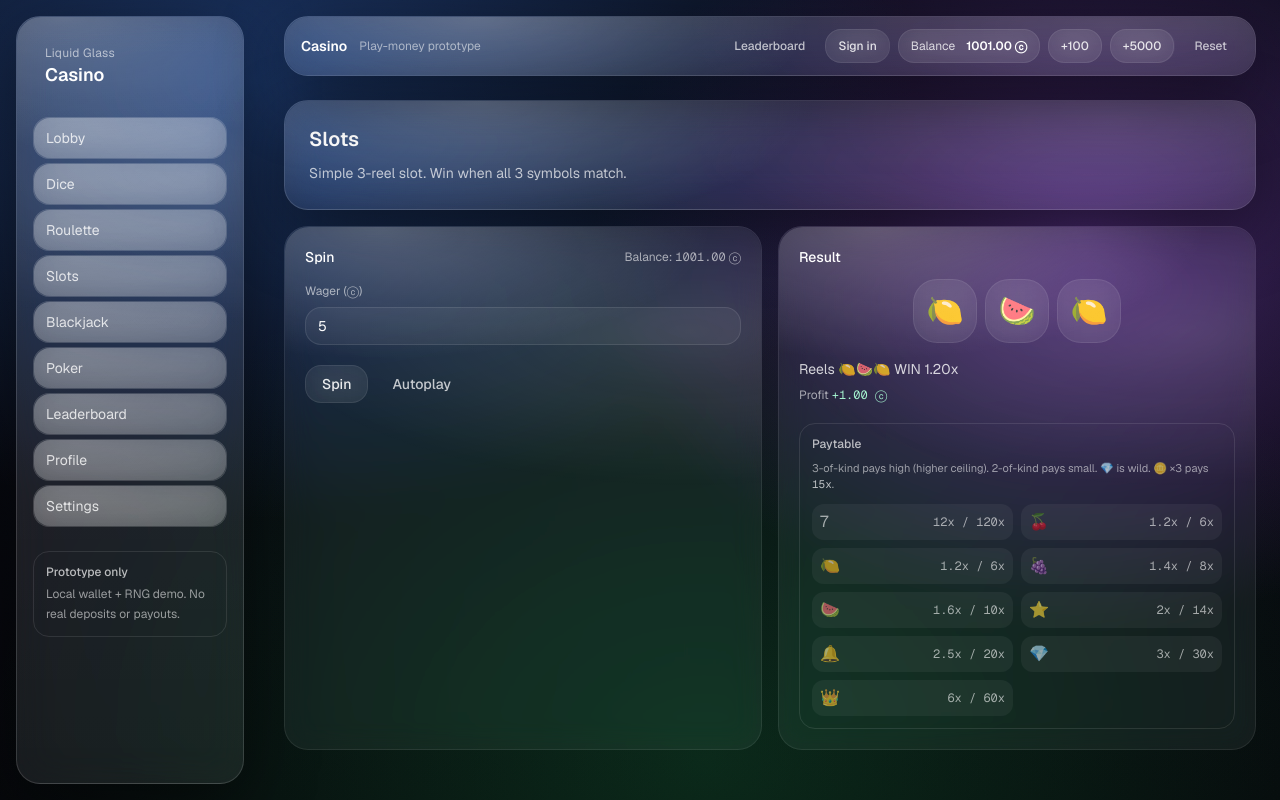
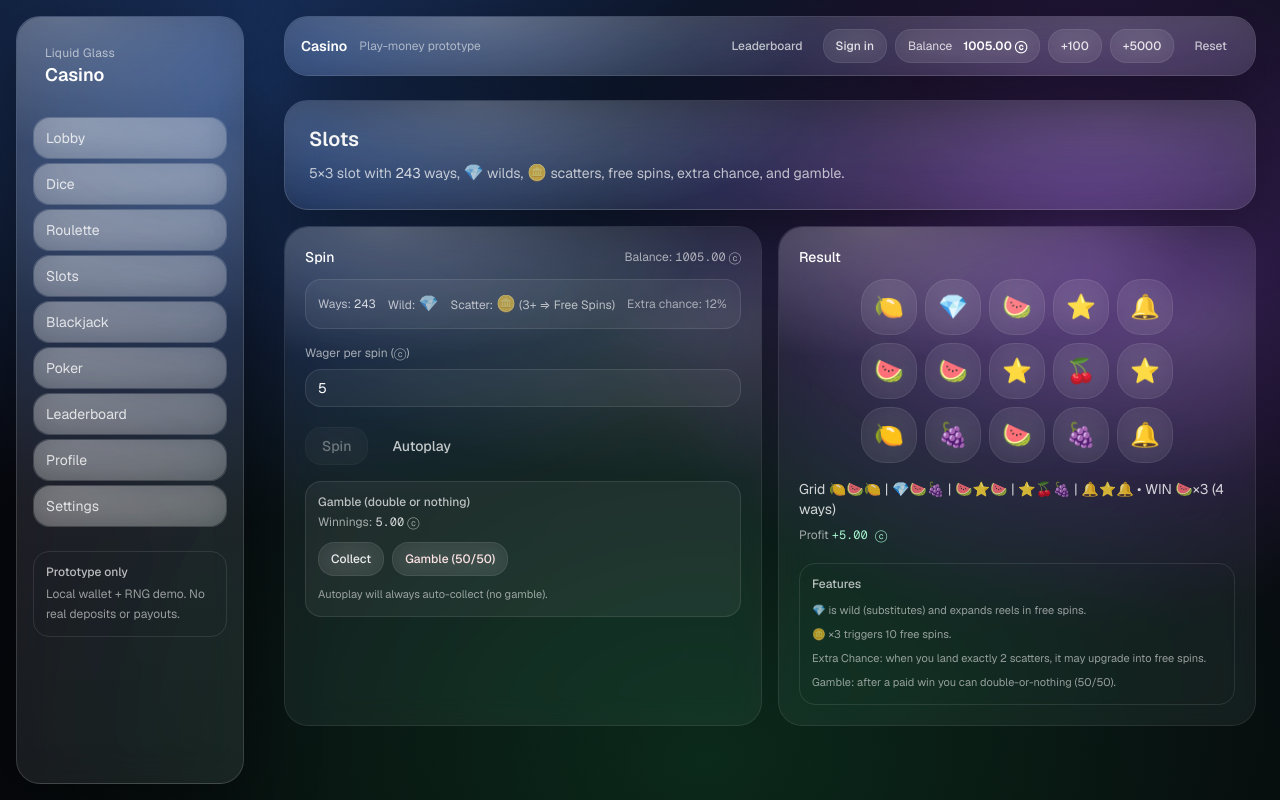
Before and after one commit to rchqwk/liquid-glass-casino, a Next.js app: page /casino/slots in a window 1280 px wide. Both pictures are taken after a click on the button "Spin". Built offline with nearby package versions, Linux system fonts and the light colour scheme; no server answers; the database is empty.

Commit message:
Upgrade slots to 5x3 243-ways with free spins, extra chance, gamble

```diff
--- a/app/casino/slots/page.tsx
+++ b/app/casino/slots/page.tsx
@@ -4,74 +4,30 @@ import { useEffect, useMemo, useRef, useState } from "react";
 import { useWallet } from "../../lib/wallet";
 import { useAuth } from "../../lib/authClient";
 import { useGameConfig } from "../../lib/gameConfigClient";
-
-type SymbolKey =
-  | "🍒"
-  | "🍋"
-  | "🍇"
-  | "🍉"
-  | "⭐"
-  | "🔔"
-  | "💎" // wild
-  | "👑"
-  | "7"
-  | "🪙"; // scatter/bonus
-
-const WILD = "💎" as const;
-const SCATTER = "🪙" as const;
-type Wild = typeof WILD;
-type Scatter = typeof SCATTER;
-
-const SYMBOLS: { s: SymbolKey; w: number }[] = [
-  { s: "🍒", w: 22 },
-  { s: "🍋", w: 22 },
-  { s: "🍇", w: 18 },
-  { s: "🍉", w: 16 },
-  { s: "⭐", w: 10 },
-  { s: "🔔", w: 8 },
-  { s: "💎", w: 5 },
-  { s: "👑", w: 4 },
-  { s: "🪙", w: 3 },
-  { s: "7", w: 2 },
-];
-
-// Higher ceiling (bigger jackpots) + smaller wins for 2-of-kind.
-const PAY_3: Record<Exclude<SymbolKey, Scatter>, number> = {
-  "🍒": 6,
-  "🍋": 6,
-  "🍇": 8,
-  "🍉": 10,
-  "⭐": 14,
-  "🔔": 20,
-  "💎": 30, // 3 wilds
-  "👑": 60,
-  "7": 120, // highest ceiling
-};
-
-const PAY_2: Record<Exclude<SymbolKey, Scatter>, number> = {
-  "🍒": 1.2,
-  "🍋": 1.2,
-  "🍇": 1.4,
-  "🍉": 1.6,
-  "⭐": 2,
-  "🔔": 2.5,
-  "💎": 3,
-  "👑": 6,
-  "7": 12,
-};
-
-const SCATTER_3_PAYOUT = 15; // bonus if 3 scatters appear
+import {
+  SCATTER,
+  WILD,
+  type SymbolKey,
+  type SpinMode,
+  spinSlots243Ways,
+} from "./slotEngine";
 
 export default function SlotsPage() {
   const { placeBet, balance } = useWallet();
   const { reportResult } = useAuth();
   const cfg = useGameConfig();
+
   const [wager, setWager] = useState(5);
   const [spinning, setSpinning] = useState(false);
   const [auto, setAuto] = useState(false);
   const autoRef = useRef(false);
+
+  const [freeSpinsLeft, setFreeSpinsLeft] = useState(0);
+  const [pendingGamble, setPendingGamble] = useState<number | null>(null);
+  const [lastGrid, setLastGrid] = useState<SymbolKey[][] | null>(null);
+  const [lastWasFreeSpin, setLastWasFreeSpin] = useState(false);
+
   const [last, setLast] = useState<{
-    reels: [SymbolKey, SymbolKey, SymbolKey];
     profit: number;
     outcome: string;
     multiplier: number;
@@ -81,119 +37,111 @@ export default function SlotsPage() {
     autoRef.current = auto;
   }, [auto]);
 
-  const weightedPick = (r01: number): SymbolKey => {
-    const total = SYMBOLS.reduce((a, b) => a + b.w, 0);
-    let x = r01 * total;
-    for (const it of SYMBOLS) {
-      x -= it.w;
-      if (x <= 0) return it.s;
-    }
-    return SYMBOLS[0]!.s;
-  };
-
-  const evaluate = (reels: [SymbolKey, SymbolKey, SymbolKey]) => {
-    const scale = Math.min(10, Math.max(0.1, cfg.slotsPayoutScale ?? 1));
-    const scatterCount = reels.filter((s) => s === SCATTER).length;
-    if (scatterCount === 3) {
-      return {
-        multiplier: SCATTER_3_PAYOUT * scale,
-        outcome: `Reels ${reels.join("")} BONUS ${(SCATTER_3_PAYOUT * scale).toFixed(2)}x`,
-      };
-    }
-
-    // Find best 3-of-kind / 2-of-kind considering WILD substitution.
-    const candidates = Object.keys(PAY_3) as Exclude<SymbolKey, Scatter>[];
-    let bestMatch = 0;
-    let bestSym: Exclude<SymbolKey, Scatter> = "🍒";
-
-    for (const sym of candidates) {
-      const matchCount = reels.filter((r) => r === sym || r === WILD).length;
-      if (matchCount > bestMatch) {
-        bestMatch = matchCount;
-        bestSym = sym;
-      }
-    }
-
-    if (bestMatch >= 3) {
-      const m = PAY_3[bestSym] * scale;
-      return { multiplier: m, outcome: `Reels ${reels.join("")} WIN ${m.toFixed(2)}x` };
-    }
-    if (bestMatch === 2) {
-      const m = PAY_2[bestSym] * scale;
-      return { multiplier: m, outcome: `Reels ${reels.join("")} WIN ${m.toFixed(2)}x` };
-    }
-
-    return { multiplier: 0, outcome: `Reels ${reels.join("")} LOSE` };
-  };
-
-  const paytableRows = useMemo(
-    () =>
-      (Object.keys(PAY_3) as Exclude<SymbolKey, Scatter>[]).map((k) => ({
-        k,
-        v3: PAY_3[k],
-        v2: PAY_2[k],
-      })),
+  const payInfo = useMemo(
+    () => ({
+      ways: 243,
+      extraChanceProbability: 0.12,
+    }),
     [],
   );
 
-  const spinOnce = () => {
+  const defaultGrid: SymbolKey[][] = useMemo(
+    () => [
+      ["🍒", "⭐", "🍋"],
+      ["🍉", "🍇", "⭐"],
+      ["🔔", "🍒", "🍋"],
+      ["💎", "🍇", "🪙"],
+      ["7", "🍒", "👑"],
+    ],
+    [],
+  );
+
+  const doSpin = () => {
     if (spinning) return;
     if (!Number.isFinite(wager) || wager <= 0) return;
+    if (pendingGamble != null) return;
+
+    const mode: SpinMode = freeSpinsLeft > 0 ? "freespin" : "base";
+    const isFree = mode === "freespin";
+
+    // In this prototype, "free spins" still use the same wager, but we refund the stake via +1x base multiplier.
     if (balance < wager) {
       setAuto(false);
       return;
     }
 
     setSpinning(true);
-
-    // A little “spin” delay for animation feel
-    setTimeout(() => {
-      let reels: [SymbolKey, SymbolKey, SymbolKey] = ["🍒", "🍒", "🍒"];
+    window.setTimeout(() => {
+      let grid: SymbolKey[][] | null = null;
+      let triggeredFreeSpins = false;
 
       const bet = placeBet({
-        game: "Slots",
+        game: isFree ? "Slots (Free Spin)" : "Slots",
         wager,
         resolve: (rng) => {
-          // Weighted reels using deterministic floats
-          const a = weightedPick(rng.float(0));
-          const b = weightedPick(rng.float(1));
-          const c = weightedPick(rng.float(2));
-          reels = [a, b, c];
-          const res = evaluate(reels);
-          return res;
+          const spinRes = spinSlots243Ways({
+            rngFloat: rng.float,
+            mode,
+            payoutScale: cfg.slotsPayoutScale ?? 1,
+            extraChanceProbability: payInfo.extraChanceProbability,
+          });
+          grid = spinRes.grid;
+          triggeredFreeSpins = spinRes.triggeredFreeSpins;
+          const multiplier = (isFree ? 1 : 0) + spinRes.winMultiplier;
+          return { multiplier, outcome: spinRes.outcome };
         },
       });
 
       setLast({
-        reels,
         profit: bet.profit,
         outcome: bet.outcome,
         multiplier: bet.multiplier,
       });
+      setLastGrid(grid);
+      setLastWasFreeSpin(isFree);
       void reportResult({ game: "Slots", profit: bet.profit, wager });
+
+      // Free spins bookkeeping
+      if (triggeredFreeSpins && freeSpinsLeft <= 0) {
+        setFreeSpinsLeft(10);
+      } else if (freeSpinsLeft > 0) {
+        setFreeSpinsLeft((n) => Math.max(0, n - 1));
+      }
+
+      // Gamble offer only after a paid win (and only when not autoplaying).
+      if (!autoRef.current && !isFree && bet.profit > 0) {
+        setPendingGamble(bet.profit);
+      } else {
+        setPendingGamble(null);
+      }
+
       setSpinning(false);
-
-      // Stop autoplay if we can’t keep betting.
-      if (autoRef.current && balance - wager < 0) setAuto(false);
     }, 850);
   };
 
   useEffect(() => {
     if (!auto) return;
     if (spinning) return;
+    if (pendingGamble != null) {
+      // Autoplay auto-collects.
+      setPendingGamble(null);
+      return;
+    }
     const id = window.setTimeout(() => {
-      if (autoRef.current) spinOnce();
+      if (autoRef.current) doSpin();
     }, 250);
     return () => window.clearTimeout(id);
     // eslint-disable-next-line react-hooks/exhaustive-deps
-  }, [auto, spinning, wager, cfg.slotsPayoutScale, balance]);
+  }, [auto, spinning, wager, cfg.slotsPayoutScale, balance, pendingGamble, freeSpinsLeft]);
 
   return (
     <div className="flex flex-col gap-4">
       <div className="glass glass-shine rounded-3xl p-6">
         <h2 className="text-xl font-semibold text-white">Slots</h2>
         <p className="mt-2 text-sm leading-6 text-white/70">
-          Simple 3-reel slot. Win when all 3 symbols match.
+          5×3 slot with <span className="font-mono text-white/80">243</span> ways,{" "}
+          <span className="text-base">{WILD}</span> wilds,{" "}
+          <span className="text-base">{SCATTER}</span> scatters, free spins, extra chance, and gamble.
         </p>
       </div>
 
@@ -206,7 +154,29 @@ export default function SlotsPage() {
             </p>
           </div>
 
-          <label className="mt-4 block text-xs text-white/60">Wager (ⓒ)</label>
+          <div className="mt-3 rounded-2xl border border-white/10 bg-white/5 p-3 text-xs text-white/65">
+            <div className="flex flex-wrap items-center gap-x-3 gap-y-1">
+              <span>
+                Ways: <span className="font-mono text-white/80">{payInfo.ways}</span>
+              </span>
+              <span>
+                Wild: <span className="text-base">{WILD}</span>
+              </span>
+              <span>
+                Scatter: <span className="text-base">{SCATTER}</span> (3+ ⇒ Free Spins)
+              </span>
+              <span className="text-white/55">
+                Extra chance: {Math.round(payInfo.extraChanceProbability * 100)}%
+              </span>
+            </div>
+            {freeSpinsLeft > 0 ? (
+              <div className="mt-2 text-emerald-200">
+                Free spins left: <span className="font-mono">{freeSpinsLeft}</span>
+              </div>
+            ) : null}
+          </div>
+
+          <label className="mt-4 block text-xs text-white/60">Wager per spin (ⓒ)</label>
           <input
             type="number"
             min={0}
@@ -220,10 +190,10 @@ export default function SlotsPage() {
             <button
               className="glass-soft rounded-2xl px-4 py-2 text-sm font-medium text-white/90 transition hover:bg-white/10 disabled:opacity-40"
               type="button"
-              disabled={spinning || auto}
-              onClick={spinOnce}
+              disabled={spinning || auto || pendingGamble != null}
+              onClick={doSpin}
             >
-              {spinning ? "Spinning…" : "Spin"}
+              {spinning ? "Spinning…" : freeSpinsLeft > 0 ? "Spin (Free)" : "Spin"}
             </button>
             <button
               className="rounded-2xl px-4 py-2 text-sm font-medium text-white/75 transition hover:text-white disabled:opacity-40"
@@ -234,22 +204,80 @@ export default function SlotsPage() {
               {auto ? "Stop autoplay" : "Autoplay"}
             </button>
           </div>
+
+          {pendingGamble != null ? (
+            <div className="mt-4 rounded-2xl border border-white/10 bg-white/5 p-3">
+              <p className="text-xs font-medium text-white/70">Gamble (double or nothing)</p>
+              <p className="mt-1 text-xs text-white/60">
+                Winnings:{" "}
+                <span className="font-mono text-white/80">{pendingGamble.toFixed(2)}</span> ⓒ
+              </p>
+              <div className="mt-3 flex flex-wrap gap-2">
+                <button
+                  type="button"
+                  className="glass-soft rounded-2xl px-3 py-2 text-xs font-medium text-white/90 transition hover:bg-white/10"
+                  onClick={() => setPendingGamble(null)}
+                >
+                  Collect
+                </button>
+                <button
+                  type="button"
+                  className="glass-soft rounded-2xl bg-rose-500/20 px-3 py-2 text-xs font-medium text-rose-100 transition hover:bg-rose-500/25"
+                  onClick={() => {
+                    const amount = pendingGamble;
+                    if (!amount || amount <= 0) return;
+                    setPendingGamble(null);
+                    const bet = placeBet({
+                      game: "Slots Gamble",
+                      wager: amount,
+                      resolve: (rng) => {
+                        const win = rng.float(0) < 0.5;
+                        return {
+                          multiplier: win ? 2 : 0,
+                          outcome: win ? "Gamble WIN (x2)" : "Gamble LOSE (0)",
+                        };
+                      },
+                    });
+                    setLast({
+                      profit: bet.profit,
+                      outcome: bet.outcome,
+                      multiplier: bet.multiplier,
+                    });
+                    void reportResult({ game: "Slots Gamble", profit: bet.profit, wager: amount });
+                    if (bet.profit > 0) setPendingGamble(bet.profit);
+                  }}
+                >
+                  Gamble (50/50)
+                </button>
+              </div>
+              <p className="mt-2 text-[11px] leading-5 text-white/55">
+                Autoplay will always auto-collect (no gamble).
+              </p>
+            </div>
+          ) : null}
         </div>
 
         <div className="glass-soft glass-shine rounded-3xl p-5">
           <p className="text-sm font-medium text-white">Result</p>
 
-          <div className="mt-3 flex items-center justify-center gap-2">
-            {(last?.reels ?? ["🍒", "⭐", "🍋"]).map((s, i) => (
+          <div className="mt-3 flex items-center justify-center">
+            <div className="grid grid-cols-5 gap-2">
+              {(lastGrid ?? defaultGrid).map((col, x) => (
+                <div key={x} className="flex flex-col gap-2">
+                  {col.map((s, y) => (
                     <div
-                key={i}
-                className={`glass-soft flex h-16 w-16 items-center justify-center rounded-3xl text-3xl ${
+                      key={`${x}-${y}`}
+                      className={`glass-soft flex h-14 w-14 items-center justify-center rounded-3xl text-2xl ${
                         spinning ? "animate-[slotBlur_0.25s_linear_infinite]" : ""
                       }`}
+                      title={s === WILD ? "Wild" : s === SCATTER ? "Scatter" : ""}
                     >
                       {s}
                     </div>
                   ))}
+                </div>
+              ))}
+            </div>
           </div>
 
           {!last ? (
@@ -257,11 +285,12 @@ export default function SlotsPage() {
           ) : (
             <div className="mt-4">
               <p className="text-sm text-white/80">{last.outcome}</p>
+              {lastWasFreeSpin ? (
+                <p className="mt-1 text-xs text-emerald-200">Free spin (stake refunded)</p>
+              ) : null}
               <p className="mt-2 text-xs text-white/60">
                 Profit{" "}
-                <span
-                  className={`font-mono ${last.profit >= 0 ? "text-emerald-200" : "text-rose-200"}`}
-                >
+                <span className={`font-mono ${last.profit >= 0 ? "text-emerald-200" : "text-rose-200"}`}>
                   {last.profit >= 0 ? "+" : ""}
                   {last.profit.toFixed(2)} ⓒ
                 </span>
@@ -270,29 +299,19 @@ export default function SlotsPage() {
           )}
 
           <div className="mt-5 rounded-2xl border border-white/10 p-3">
-            <p className="text-xs font-medium text-white/70">Paytable</p>
-            <p className="mt-2 text-[11px] leading-4 text-white/55">
-              3-of-kind pays high (higher ceiling). 2-of-kind pays small.
-              {` `}
-              <span className="font-medium text-white/70">{WILD}</span> is wild.
-              {` `}
-              <span className="font-medium text-white/70">{SCATTER}</span> ×3 pays{" "}
-              <span className="font-mono text-white/70">{SCATTER_3_PAYOUT}x</span>.
-            </p>
-
-            <div className="mt-3 grid grid-cols-2 gap-2 text-xs text-white/60">
-              {paytableRows.map((r) => (
-                <div
-                  key={r.k}
-                  className="flex items-center justify-between rounded-xl bg-white/5 px-2 py-1.5"
-                >
-                  <span className="text-base">{r.k}</span>
-                  <span className="font-mono">
-                    {r.v2}x / {r.v3}x
-                  </span>
-                </div>
-              ))}
-            </div>
+            <p className="text-xs font-medium text-white/70">Features</p>
+            <ul className="mt-2 space-y-1 text-[11px] leading-5 text-white/55">
+              <li>
+                <span className="font-medium text-white/70">{WILD}</span> is wild (substitutes) and expands reels in free spins.
+              </li>
+              <li>
+                <span className="font-medium text-white/70">{SCATTER}</span> ×3 triggers 10 free spins.
+              </li>
+              <li>
+                Extra Chance: when you land exactly 2 scatters, it may upgrade into free spins.
+              </li>
+              <li>Gamble: after a paid win you can double-or-nothing (50/50).</li>
+            </ul>
           </div>
         </div>
       </div>
--- /dev/null
+++ b/app/casino/slots/slotEngine.ts
@@ -0,0 +1,184 @@
+"use client";
+
+export type SymbolKey =
+  | "🍒"
+  | "🍋"
+  | "🍇"
+  | "🍉"
+  | "⭐"
+  | "🔔"
+  | "💎" // wild
+  | "👑"
+  | "7"
+  | "🪙"; // scatter
+
+export const WILD: SymbolKey = "💎";
+export const SCATTER: SymbolKey = "🪙";
+
+export type SpinMode = "base" | "freespin";
+
+export type SpinResult = {
+  grid: SymbolKey[][]; // [reel][row]
+  scatterCount: number;
+  winMultiplier: number; // profit multiplier (not including "stake back")
+  outcome: string;
+  triggeredFreeSpins: boolean;
+  extraChanceTriggered: boolean;
+  expandedWildReels: number[];
+};
+
+const SYMBOLS: { s: SymbolKey; w: number }[] = [
+  { s: "🍒", w: 22 },
+  { s: "🍋", w: 22 },
+  { s: "🍇", w: 18 },
+  { s: "🍉", w: 16 },
+  { s: "⭐", w: 10 },
+  { s: "🔔", w: 8 },
+  { s: "💎", w: 5 },
+  { s: "👑", w: 4 },
+  { s: "🪙", w: 3 },
+  { s: "7", w: 2 },
+];
+
+// Ways paytable: multiplier per "way" for 3/4/5 of a kind (left-to-right)
+const PAY_WAYS: Record<Exclude<SymbolKey, typeof SCATTER>, [number, number, number]> = {
+  "🍒": [0.3, 1.0, 3.0],
+  "🍋": [0.3, 1.0, 3.0],
+  "🍇": [0.4, 1.4, 4.0],
+  "🍉": [0.5, 1.8, 5.0],
+  "⭐": [0.7, 2.5, 7.0],
+  "🔔": [1.0, 3.5, 10.0],
+  "💎": [1.4, 5.0, 14.0], // wilds
+  "👑": [2.0, 7.0, 20.0],
+  "7": [3.0, 12.0, 35.0],
+};
+
+function weightedPick(r01: number): SymbolKey {
+  const total = SYMBOLS.reduce((a, b) => a + b.w, 0);
+  let x = r01 * total;
+  for (const it of SYMBOLS) {
+    x -= it.w;
+    if (x <= 0) return it.s;
+  }
+  return SYMBOLS[0]!.s;
+}
+
+function countScatters(grid: SymbolKey[][]) {
+  let c = 0;
+  for (let r = 0; r < grid.length; r++) {
+    for (let y = 0; y < grid[r]!.length; y++) {
+      if (grid[r]![y] === SCATTER) c += 1;
+    }
+  }
+  return c;
+}
+
+function expandWilds(grid: SymbolKey[][]) {
+  const expanded: number[] = [];
+  const out = grid.map((col) => [...col]);
+  for (let x = 0; x < out.length; x++) {
+    if (out[x]!.some((s) => s === WILD)) {
+      expanded.push(x);
+      out[x] = out[x]!.map(() => WILD);
+    }
+  }
+  return { grid: out, expandedWildReels: expanded };
+}
+
+function waysPayout(grid: SymbolKey[][]) {
+  // 5 reels, 3 rows. Pay left-to-right, 3+ matching reels.
+  // For each symbol, count matches per reel (symbol or wild); ways = product.
+  const reels = grid.length;
+  const rows = grid[0]?.length ?? 0;
+  if (reels < 3 || rows < 1) return { winMultiplier: 0, detail: "LOSE" };
+
+  const symbols = Object.keys(PAY_WAYS) as Array<Exclude<SymbolKey, typeof SCATTER>>;
+  let total = 0;
+  const wins: string[] = [];
+
+  for (const sym of symbols) {
+    // per reel count
+    const counts: number[] = [];
+    for (let x = 0; x < reels; x++) {
+      let c = 0;
+      for (let y = 0; y < rows; y++) {
+        const v = grid[x]![y]!;
+        if (v === sym || v === WILD) c += 1;
+      }
+      counts.push(c);
+    }
+
+    // consecutive from left
+    let len = 0;
+    for (let x = 0; x < counts.length; x++) {
+      if (counts[x]! <= 0) break;
+      len += 1;
+    }
+    if (len < 3) continue;
+
+    const ways = counts.slice(0, len).reduce((a, b) => a * b, 1);
+    const pay = PAY_WAYS[sym][len - 3] * ways;
+    if (pay > 0) {
+      total += pay;
+      wins.push(`${sym}×${len} (${ways} ways)`);
+    }
+  }
+
+  const detail = wins.length ? `WIN ${wins.slice(0, 3).join(", ")}${wins.length > 3 ? "…" : ""}` : "LOSE";
+  return { winMultiplier: total, detail };
+}
+
+export function spinSlots243Ways(input: {
+  rngFloat: (i: number) => number;
+  mode: SpinMode;
+  payoutScale: number;
+  extraChanceProbability: number; // 0..1
+}): SpinResult {
+  const reels = 5;
+  const rows = 3;
+
+  // Build initial grid
+  const baseGrid: SymbolKey[][] = Array.from({ length: reels }, (_, x) =>
+    Array.from({ length: rows }, (_, y) => weightedPick(input.rngFloat(x * 10 + y))),
+  );
+
+  const initialScatter = countScatters(baseGrid);
+  let extraChanceTriggered = false;
+
+  // Expand wilds only during free spins (more exciting)
+  const expanded = input.mode === "freespin" ? expandWilds(baseGrid) : { grid: baseGrid, expandedWildReels: [] as number[] };
+
+  const { winMultiplier: rawWin, detail } = waysPayout(expanded.grid);
+  const scale = Math.min(10, Math.max(0.1, input.payoutScale || 1));
+  let winMultiplier = rawWin * scale;
+
+  // Free spins trigger: 3+ scatters. Extra chance: if exactly 2 scatters, small chance to "upgrade" to 3.
+  let scatterCount = initialScatter;
+  let triggeredFreeSpins = scatterCount >= 3;
+
+  if (!triggeredFreeSpins && scatterCount === 2) {
+    const roll = input.rngFloat(999);
+    if (roll < input.extraChanceProbability) {
+      extraChanceTriggered = true;
+      triggeredFreeSpins = true;
+      scatterCount = 3;
+    }
+  }
+
+  const outcomeParts = [
+    `Grid ${expanded.grid.map((c) => c.join("")).join(" | ")}`,
+    detail,
+    scatterCount > 0 ? `${scatterCount} scatters` : null,
+    triggeredFreeSpins ? (extraChanceTriggered ? "EXTRA CHANCE FS" : "FREE SPINS") : null,
+  ].filter(Boolean);
+
+  return {
+    grid: expanded.grid,
+    scatterCount,
+    winMultiplier,
+    outcome: outcomeParts.join(" • "),
+    triggeredFreeSpins,
+    extraChanceTriggered,
+    expandedWildReels: expanded.expandedWildReels,
+  };
+}
```
Lines whose indentation alone changed are shown as unchanged.
